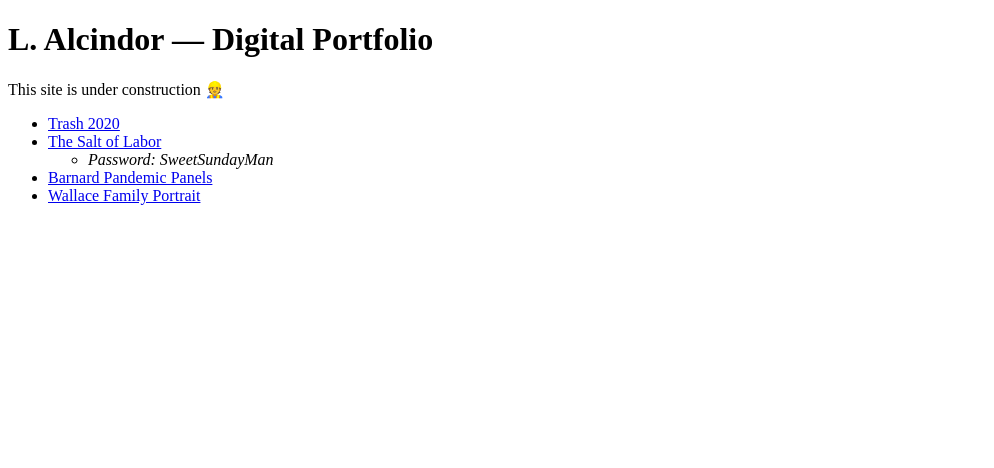
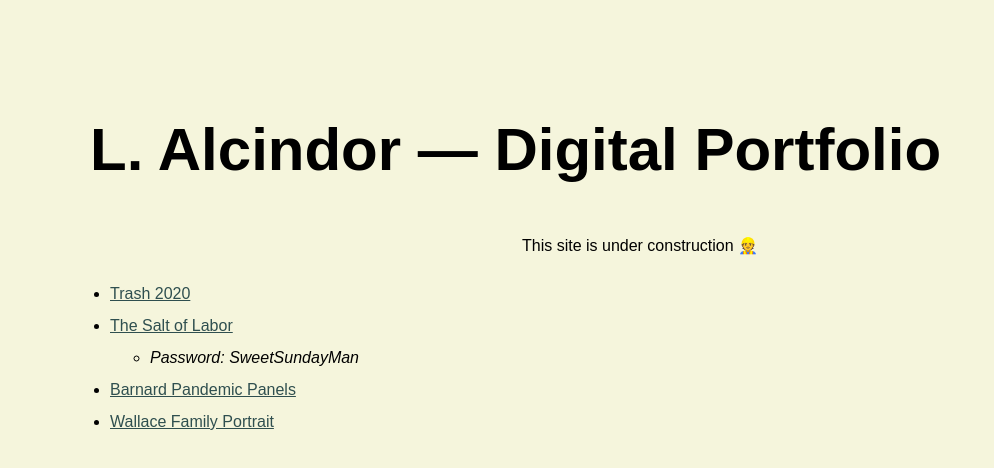
Before and after one commit to lauraustin/lauraustin.github.io, a plain HTML site: page index.html in a window 1280 px wide. Shown: the whole page, without its empty margins (0-994 px from the left). Drawn offline with Linux system fonts and the light colour scheme.

Commit message:
updated CSS for index

```diff
--- a/index.html
+++ b/index.html
@@ -1,6 +1,9 @@
 <!DOCTYPE html>
 <html>
 <head>
+
+<link rel="stylesheet" href="styles.css">
+
     </head>
 <body>
     <title>L. Alcindor &mdash; Digital Portfolio</title>
--- /dev/null
+++ b/styles.css
@@ -0,0 +1,27 @@
+body {
+    background-color: beige;
+    color: black;
+    font-family: sans-serif;
+    padding: 50px;
+    margin: 20px;
+    line-height: 2;
+}
+
+h1 {
+    font-size: 60px;
+    margin: 20px;
+}
+
+a:link {
+    text-decoration: none;
+    color: darkslategray;
+    text-decoration: underline;
+}
+
+a:visited {
+    color: darkgray;
+}
+
+p {
+    text-align: center;
+}
```
Also changed, not shown: 1 other file.
